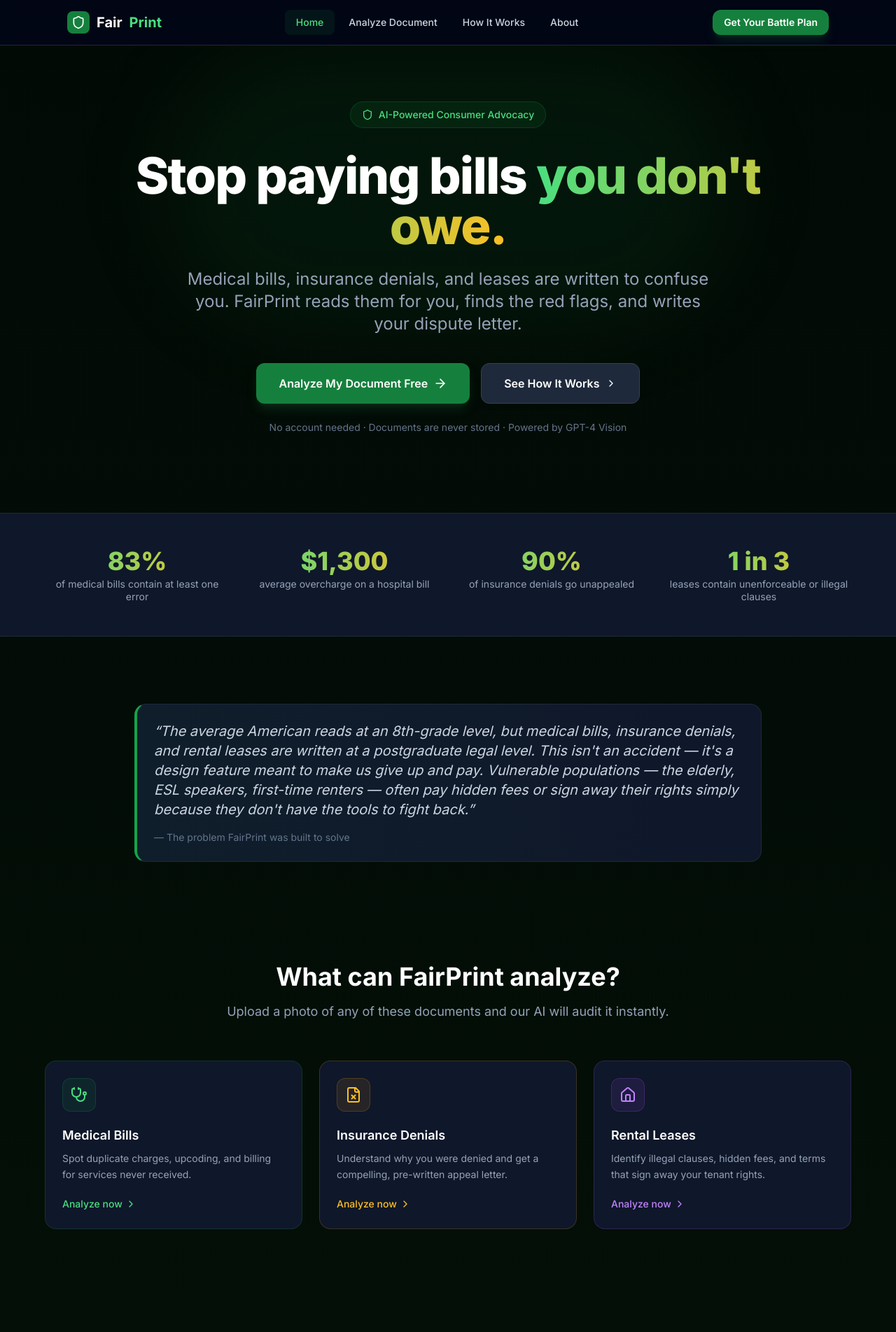
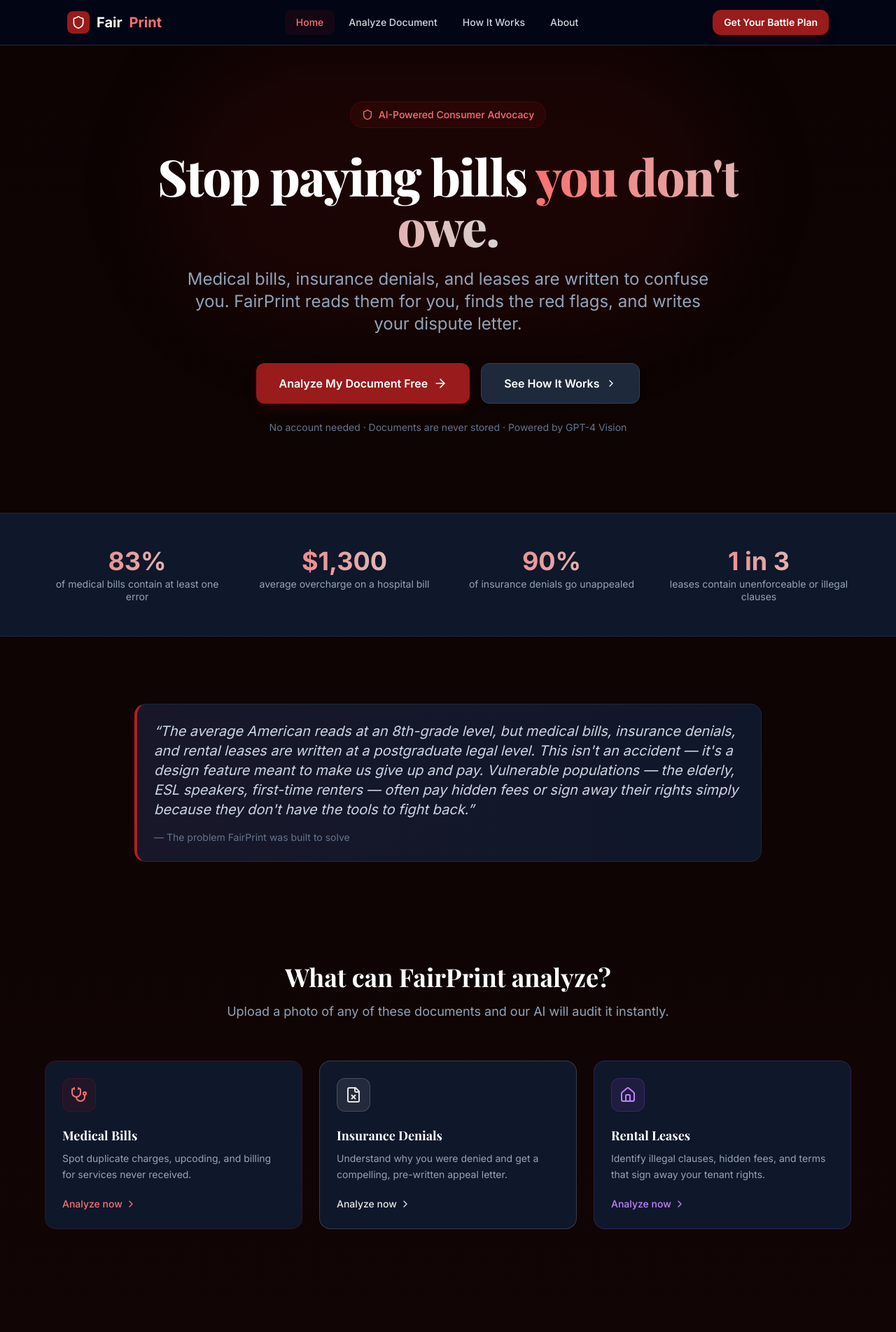
Before and after one commit to mayavogel2004/fairprintAI, a Next.js app: page / in a window 1280 px wide. Shown: the top 1904 px of the page at 70% size. Built offline with nearby package versions, Linux system fonts and the light colour scheme.

Commit message:
Redesign: crimson + cream color scheme, Playfair Display font

```diff
--- a/app/globals.css
+++ b/app/globals.css
@@ -1,4 +1,4 @@
-@import url('https://fonts.googleapis.com/css2?family=Inter:wght@300;400;500;600;700;800;900&display=swap');
+@import url('https://fonts.googleapis.com/css2?family=Playfair+Display:wght@700;800;900&family=Inter:wght@300;400;500;600;700&display=swap');
 
 @tailwind base;
 @tailwind components;
@@ -6,8 +6,8 @@
 
 :root {
   --foreground-rgb: 255, 255, 255;
-  --background-start-rgb: 2, 10, 5;
-  --background-end-rgb: 5, 20, 10;
+  --background-start-rgb: 12, 3, 3;
+  --background-end-rgb: 22, 6, 6;
 }
 
 html {
@@ -25,9 +25,13 @@
   font-family: 'Inter', system-ui, sans-serif;
 }
 
+h1, h2, h3 {
+  font-family: 'Playfair Display', Georgia, serif;
+}
+
 @layer components {
   .btn-primary {
-    @apply bg-green-700 hover:bg-green-600 text-white font-semibold px-6 py-3 rounded-xl transition-all duration-200 inline-flex items-center gap-2 shadow-lg shadow-green-900/40 hover:shadow-green-800/50 hover:-translate-y-0.5;
+    @apply bg-red-800 hover:bg-red-700 text-white font-semibold px-6 py-3 rounded-xl transition-all duration-200 inline-flex items-center gap-2 shadow-lg shadow-red-950/40 hover:shadow-red-900/50 hover:-translate-y-0.5;
   }
 
   .btn-secondary {
@@ -63,7 +67,7 @@
   }
 
   .gradient-text {
-    @apply bg-gradient-to-r from-green-400 to-amber-400 bg-clip-text text-transparent;
+    @apply bg-gradient-to-r from-red-400 to-stone-300 bg-clip-text text-transparent;
   }
 }
 
@@ -72,12 +76,12 @@
   width: 6px;
 }
 ::-webkit-scrollbar-track {
-  background: #0a1a0e;
+  background: #120303;
 }
 ::-webkit-scrollbar-thumb {
-  background: #1a4a28;
+  background: #4a1010;
   border-radius: 3px;
 }
 ::-webkit-scrollbar-thumb:hover {
-  background: #22623a;
+  background: #6b1515;
 }
--- a/app/how-it-works/page.tsx
+++ b/app/how-it-works/page.tsx
@@ -22,9 +22,9 @@
     description:
       "Take a photo with your phone or upload a scanned image. FairPrint accepts JPG, PNG, WEBP, HEIC, and PDF files up to 10MB. You can upload a medical bill, insurance denial letter, rental lease, or any other consumer document.",
     detail: "Drag and drop or click to browse. No account required.",
-    color: "text-green-400",
-    border: "border-green-600/30",
-    bg: "bg-green-600/10",
+    color: "text-red-400",
+    border: "border-red-700/30",
+    bg: "bg-red-700/10",
   },
   {
     step: "02",
@@ -33,9 +33,9 @@
     description:
       "Using OpenAI's GPT-4 Vision model, FairPrint reads your document exactly as a human would — understanding text, tables, numbers, and context — even from low-quality phone photos.",
     detail: "The AI can read handwriting, messy scans, and complex billing tables.",
-    color: "text-amber-400",
-    border: "border-amber-500/30",
-    bg: "bg-amber-500/10",
+    color: "text-stone-200",
+    border: "border-stone-300/30",
+    bg: "bg-stone-300/10",
   },
   {
     step: "03",
@@ -66,9 +66,9 @@
     description:
       "The AI drafts a professionally worded, legally-sound dispute letter ready to sign, print, and mail. For medical bills it calls out specific billing codes. For insurance denials it cites the relevant plan language. For leases it references applicable tenant protections.",
     detail: "Download as a formatted PDF with one click.",
-    color: "text-green-400",
-    border: "border-green-500/30",
-    bg: "bg-green-500/10",
+    color: "text-red-400",
+    border: "border-red-500/30",
+    bg: "bg-red-500/10",
   },
 ];
 
@@ -144,7 +144,7 @@
       {/* Step-by-step */}
       <section className="mb-20 relative">
         {/* Vertical timeline line */}
-        <div className="absolute left-[27px] top-8 bottom-8 w-px bg-gradient-to-b from-green-600/50 via-purple-500/30 to-green-500/50 hidden md:block" />
+        <div className="absolute left-[27px] top-8 bottom-8 w-px bg-gradient-to-b from-red-700/50 via-purple-500/30 to-red-500/50 hidden md:block" />
 
         <div className="space-y-10">
           {steps.map(({ step, icon: Icon, title, description, detail, color, border, bg }) => (
@@ -177,8 +177,8 @@
         <div className="grid md:grid-cols-2 gap-5">
           {techStack.map(({ icon: Icon, title, description }) => (
             <div key={title} className="card-hover">
-              <div className="bg-green-600/10 border border-green-600/20 w-10 h-10 rounded-xl flex items-center justify-center mb-4">
-                <Icon className="w-5 h-5 text-green-400" />
+              <div className="bg-red-700/10 border border-red-700/20 w-10 h-10 rounded-xl flex items-center justify-center mb-4">
+                <Icon className="w-5 h-5 text-red-400" />
               </div>
               <h3 className="text-white font-semibold mb-2">{title}</h3>
               <p className="text-slate-400 text-sm leading-relaxed">{description}</p>
--- a/app/page.tsx
+++ b/app/page.tsx
@@ -19,18 +19,18 @@
     title: "Medical Bills",
     description:
       "Spot duplicate charges, upcoding, and billing for services never received.",
-    color: "text-green-400",
-    bg: "bg-green-600/10",
-    border: "border-green-600/20",
+    color: "text-red-400",
+    bg: "bg-red-700/10",
+    border: "border-red-700/20",
   },
   {
     icon: FileX,
     title: "Insurance Denials",
     description:
       "Understand why you were denied and get a compelling, pre-written appeal letter.",
-    color: "text-amber-400",
-    bg: "bg-amber-500/10",
-    border: "border-amber-500/20",
+    color: "text-stone-200",
+    bg: "bg-stone-300/10",
+    border: "border-stone-300/20",
   },
   {
     icon: Home,
@@ -80,11 +80,11 @@
       <section className="relative overflow-hidden pt-20 pb-28 px-4">
         {/* Background glow */}
         <div className="absolute inset-0 -z-10">
-          <div className="absolute top-0 left-1/2 -translate-x-1/2 w-[800px] h-[400px] bg-green-700/10 rounded-full blur-3xl" />
+          <div className="absolute top-0 left-1/2 -translate-x-1/2 w-[800px] h-[400px] bg-red-800/10 rounded-full blur-3xl" />
         </div>
 
         <div className="max-w-4xl mx-auto text-center">
-          <div className="inline-flex items-center gap-2 bg-green-600/10 border border-green-600/20 text-green-400 text-sm font-medium px-4 py-2 rounded-full mb-8">
+          <div className="inline-flex items-center gap-2 bg-red-700/10 border border-red-700/20 text-red-400 text-sm font-medium px-4 py-2 rounded-full mb-8">
             <Shield className="w-4 h-4" />
             AI-Powered Consumer Advocacy
           </div>
@@ -133,7 +133,7 @@
       {/* The Problem */}
       <section className="py-24 px-4">
         <div className="max-w-4xl mx-auto">
-          <div className="card border-l-4 border-l-green-600 bg-gradient-to-r from-green-600/5 to-transparent">
+          <div className="card border-l-4 border-l-red-700 bg-gradient-to-r from-red-700/5 to-transparent">
             <p className="text-slate-300 text-lg md:text-xl leading-relaxed italic">
               &ldquo;The average American reads at an 8th-grade level, but medical bills, insurance denials, and rental
               leases are written at a postgraduate legal level. This isn&apos;t an accident — it&apos;s a design
@@ -190,12 +190,12 @@
 
           <div className="grid md:grid-cols-3 gap-8 relative">
             {/* Connector line */}
-            <div className="hidden md:block absolute top-8 left-[calc(16.66%+2rem)] right-[calc(16.66%+2rem)] h-px bg-gradient-to-r from-green-600/50 via-amber-500/50 to-purple-500/50" />
+            <div className="hidden md:block absolute top-8 left-[calc(16.66%+2rem)] right-[calc(16.66%+2rem)] h-px bg-gradient-to-r from-red-700/50 via-stone-300/50 to-purple-500/50" />
 
             {steps.map(({ step, icon: Icon, title, description }, i) => (
               <div key={step} className="relative text-center">
-                <div className="relative inline-flex items-center justify-center w-16 h-16 bg-slate-900 border-2 border-green-600/40 rounded-2xl mb-5 mx-auto">
-                  <Icon className="w-7 h-7 text-green-400" />
+                <div className="relative inline-flex items-center justify-center w-16 h-16 bg-slate-900 border-2 border-red-700/40 rounded-2xl mb-5 mx-auto">
+                  <Icon className="w-7 h-7 text-red-400" />
                   <span className="absolute -top-2 -right-2 text-[10px] font-bold text-slate-500 bg-slate-950 px-1.5 py-0.5 rounded border border-slate-800">
                     {step}
                   </span>
@@ -237,7 +237,7 @@
                     "Estimated potential savings from identified overcharges",
                   ].map((item) => (
                     <li key={item} className="flex items-start gap-3 text-sm text-slate-300">
-                      <CheckCircle2 className="w-5 h-5 text-amber-400 mt-0.5 shrink-0" />
+                      <CheckCircle2 className="w-5 h-5 text-stone-200 mt-0.5 shrink-0" />
                       {item}
                     </li>
                   ))}
--- a/app/upload/page.tsx
+++ b/app/upload/page.tsx
@@ -23,18 +23,18 @@
     icon: Stethoscope,
     label: "Medical Bill",
     description: "Hospital, clinic, or provider bill",
-    color: "text-green-400",
-    border: "border-green-600/40",
-    bg: "bg-green-600/10",
+    color: "text-red-400",
+    border: "border-red-700/40",
+    bg: "bg-red-700/10",
   },
   {
     id: "insurance_denial",
     icon: FileX,
     label: "Insurance Denial",
     description: "Denial letter or Explanation of Benefits (EOB)",
-    color: "text-amber-400",
-    border: "border-amber-500/40",
-    bg: "bg-amber-500/10",
+    color: "text-stone-200",
+    border: "border-stone-300/40",
+    bg: "bg-stone-300/10",
   },
   {
     id: "lease",
@@ -171,7 +171,7 @@
       {/* Step 1: Document Type */}
       <div className="mb-8">
         <h2 className="text-white font-semibold text-lg mb-4 flex items-center gap-2">
-          <span className="bg-green-700 text-white text-xs font-bold w-6 h-6 rounded-full flex items-center justify-center">
+          <span className="bg-red-800 text-white text-xs font-bold w-6 h-6 rounded-full flex items-center justify-center">
             1
           </span>
           What type of document is this?
@@ -206,7 +206,7 @@
       {/* Step 2: Upload */}
       <div className="mb-8">
         <h2 className="text-white font-semibold text-lg mb-4 flex items-center gap-2">
-          <span className="bg-green-700 text-white text-xs font-bold w-6 h-6 rounded-full flex items-center justify-center">
+          <span className="bg-red-800 text-white text-xs font-bold w-6 h-6 rounded-full flex items-center justify-center">
             2
           </span>
           Upload your document
@@ -218,14 +218,14 @@
             className={clsx(
               "border-2 border-dashed rounded-2xl p-12 text-center cursor-pointer transition-all duration-200",
               isDragActive
-                ? "border-green-600 bg-green-600/5"
+                ? "border-red-700 bg-red-700/5"
                 : "border-slate-700 bg-slate-900 hover:border-slate-500 hover:bg-slate-800/50"
             )}
           >
             <input {...getInputProps()} />
             <div className="flex justify-center mb-4">
-              <div className="bg-green-600/10 border border-green-600/20 rounded-2xl p-4">
-                <Upload className="w-10 h-10 text-green-400" />
+              <div className="bg-red-700/10 border border-red-700/20 rounded-2xl p-4">
+                <Upload className="w-10 h-10 text-red-400" />
               </div>
             </div>
             <p className="text-white font-semibold text-lg mb-1">
@@ -269,8 +269,8 @@
                   </button>
                 </div>
                 <div className="flex items-center gap-2 mt-2">
-                  <CheckCircle2 className="w-4 h-4 text-amber-400" />
-                  <span className="text-amber-400 text-sm">File ready</span>
+                  <CheckCircle2 className="w-4 h-4 text-stone-200" />
+                  <span className="text-stone-200 text-sm">File ready</span>
                 </div>
               </div>
             </div>
@@ -287,9 +287,9 @@
 
       {/* Loading / Progress */}
       {isLoading && (
-        <div className="card border-green-600/30 bg-green-600/5 mb-8 animate-fade-in">
+        <div className="card border-red-700/30 bg-red-700/5 mb-8 animate-fade-in">
           <div className="flex flex-col items-center text-center py-4">
-            <Loader2 className="w-10 h-10 text-green-400 animate-spin mb-4" />
+            <Loader2 className="w-10 h-10 text-red-400 animate-spin mb-4" />
             <p className="text-white font-semibold text-lg mb-6">
               Your AI advocate is working...
             </p>
@@ -300,7 +300,7 @@
                   className={clsx(
                     "flex items-center gap-3 text-sm transition-all duration-500",
                     i < stepIndex
-                      ? "text-amber-400"
+                      ? "text-stone-200"
                       : i === stepIndex
                       ? "text-white"
                       : "text-slate-600"
@@ -323,9 +323,9 @@
 
       {/* Done state */}
       {state === "done" && (
-        <div className="card border-amber-500/30 bg-amber-500/5 mb-8 text-center animate-fade-in">
-          <CheckCircle2 className="w-10 h-10 text-amber-400 mx-auto mb-3" />
-          <p className="text-amber-400 font-semibold">Analysis complete! Redirecting to your Battle Plan...</p>
+        <div className="card border-stone-300/30 bg-stone-300/5 mb-8 text-center animate-fade-in">
+          <CheckCircle2 className="w-10 h-10 text-stone-200 mx-auto mb-3" />
+          <p className="text-stone-200 font-semibold">Analysis complete! Redirecting to your Battle Plan...</p>
         </div>
       )}
 
@@ -337,7 +337,7 @@
           className={clsx(
             "w-full py-4 rounded-xl font-semibold text-lg transition-all duration-200",
             file
-              ? "bg-green-700 hover:bg-green-600 text-white shadow-lg shadow-green-900/30 hover:shadow-green-800/40 hover:-translate-y-0.5"
+              ? "bg-red-800 hover:bg-red-700 text-white shadow-lg shadow-red-950/30 hover:shadow-red-900/40 hover:-translate-y-0.5"
               : "bg-slate-800 text-slate-500 cursor-not-allowed"
           )}
         >
--- a/components/Footer.tsx
+++ b/components/Footer.tsx
@@ -9,10 +9,10 @@
           {/* Brand */}
           <div>
             <div className="flex items-center gap-2 font-bold text-lg text-white mb-3">
-              <div className="bg-green-700 rounded-lg p-1.5">
+              <div className="bg-red-800 rounded-lg p-1.5">
                 <Shield className="w-4 h-4 text-white" />
               </div>
-              Fair<span className="text-green-400">Print</span>
+              Fair<span className="text-red-400">Print</span>
             </div>
             <p className="text-slate-400 text-sm leading-relaxed">
               Turning confusing documents into plain-English explanations and ready-to-send dispute letters since 2025.
--- a/components/Navbar.tsx
+++ b/components/Navbar.tsx
@@ -24,12 +24,12 @@
           {/* Logo */}
           <Link
             href="/"
-            className="flex items-center gap-2.5 font-bold text-xl text-white hover:text-green-400 transition-colors"
+            className="flex items-center gap-2.5 font-bold text-xl text-white hover:text-red-400 transition-colors"
           >
-            <div className="bg-green-700 rounded-lg p-1.5">
+            <div className="bg-red-800 rounded-lg p-1.5">
               <Shield className="w-5 h-5 text-white" />
             </div>
-            Fair<span className="text-green-400">Print</span>
+            Fair<span className="text-red-400">Print</span>
           </Link>
 
           {/* Desktop links */}
@@ -41,7 +41,7 @@
                 className={clsx(
                   "px-4 py-2 rounded-lg text-sm font-medium transition-colors",
                   pathname === href
-                    ? "text-green-400 bg-green-600/10"
+                    ? "text-red-400 bg-red-700/10"
                     : "text-slate-300 hover:text-white hover:bg-slate-800"
                 )}
               >
@@ -80,7 +80,7 @@
               className={clsx(
                 "block px-4 py-3 rounded-lg text-sm font-medium transition-colors",
                 pathname === href
-                  ? "text-green-400 bg-green-600/10"
+                  ? "text-red-400 bg-red-700/10"
                   : "text-slate-300 hover:text-white hover:bg-slate-800"
               )}
             >
```
Also changed, not shown: app/about/page.tsx (+5 -5 lines), app/results/page.tsx (+9 -9 lines).
